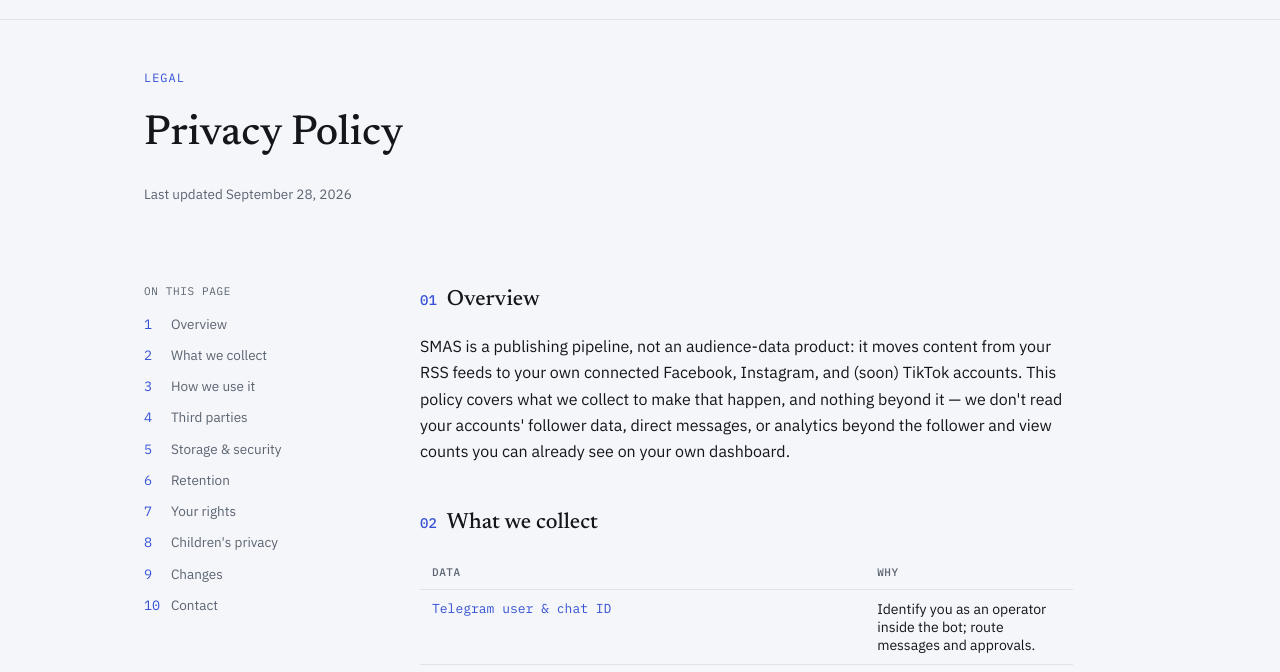
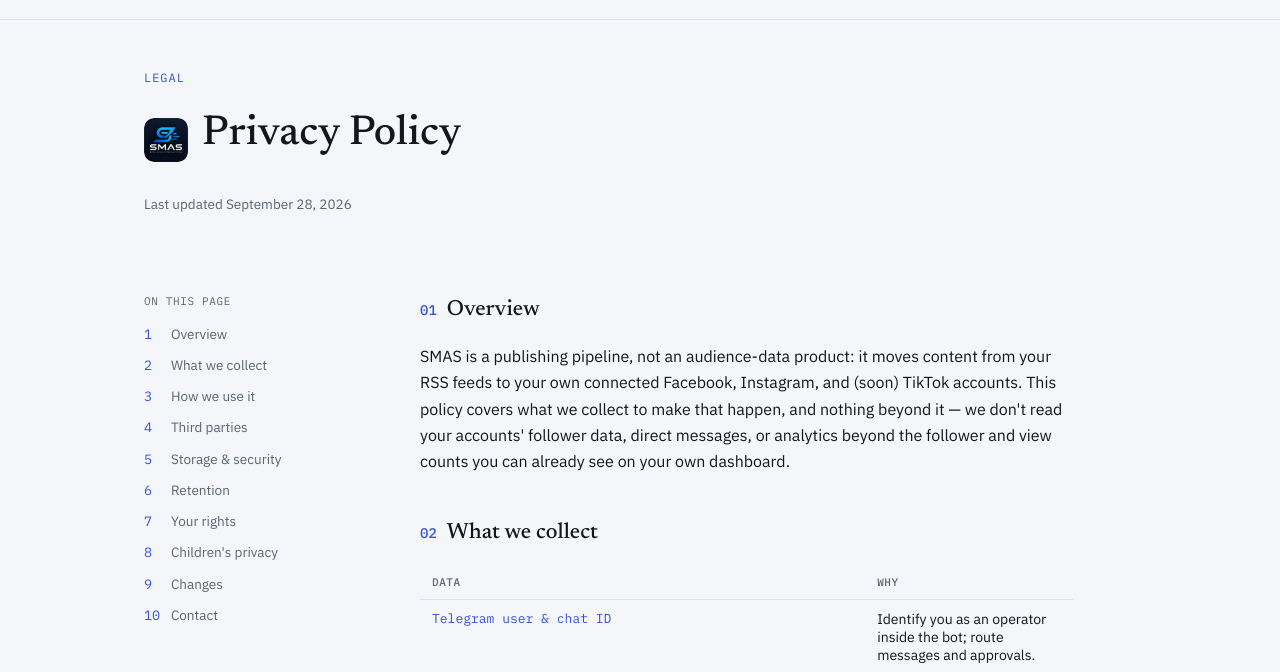
Before and after one commit to leonidas-hemidov/smas-site, a plain HTML site: page privacy.html in a window 1280 px wide. Shown: the part 80-752 px from the top of the page. Drawn offline with Linux system fonts and the light colour scheme.

Commit message:
Show app icon next to the Privacy Policy and Terms of Service page titles
In addition to the shared site header, the icon now also appears directly
beside each page's own heading, so it's unmistakably present at the top of
both legal pages.

Co-Authored-By: Claude Sonnet 5 <noreply@anthropic.com>

```diff
--- a/privacy.html
+++ b/privacy.html
@@ -42,6 +42,8 @@
   nav.masthead-links a.current{ color:var(--accent); }
 
   .doc-shell{ max-width:1040px; margin:0 auto; padding:48px 24px 64px; display:grid; grid-template-columns:220px 1fr; gap:56px; }
+  .doc-title-row{ display:flex; align-items:center; gap:14px; }
+  .doc-icon{ width:44px; height:44px; border-radius:10px; flex-shrink:0; }
 
   .doc-head{ grid-column:1/-1; margin-bottom:8px; }
   .eyebrow{ font-family:var(--mono); font-size:12px; letter-spacing:0.08em; text-transform:uppercase; color:var(--accent); margin:0 0 12px; }
@@ -96,7 +98,7 @@
 <div class="doc-shell">
   <div class="doc-head">
     <p class="eyebrow">Legal</p>
-    <h1>Privacy Policy</h1>
+    <div class="doc-title-row"><img src="icon.png" alt="SMAS" class="doc-icon"><h1>Privacy Policy</h1></div>
     <p class="updated">Last updated September 28, 2026</p>
   </div>
 
```
Also changed, not shown: terms.html (+3 -1 lines).
